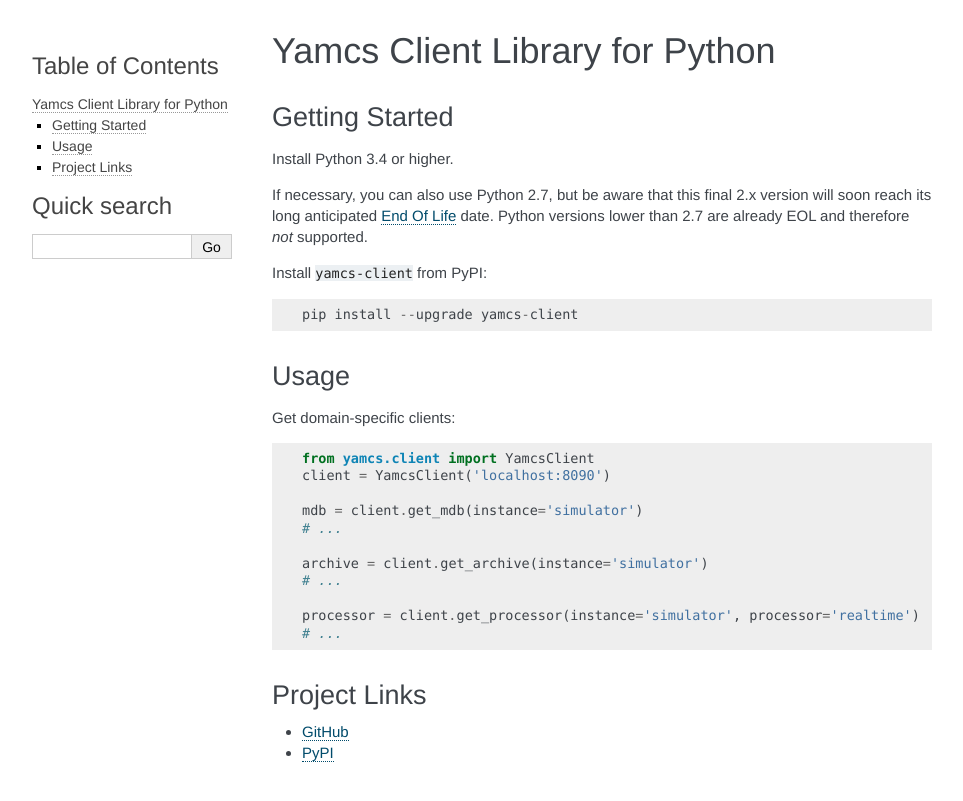
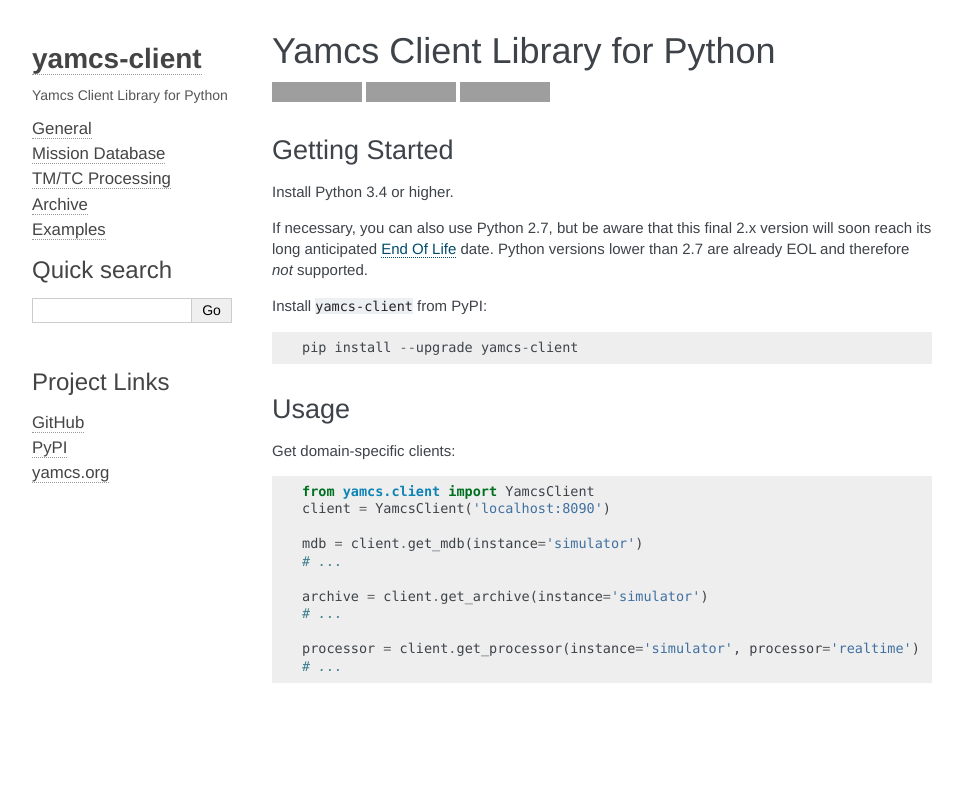
Before and after one commit to yamcs/python-yamcs-client, a Sphinx documentation site: the page built from yamcs-client/docs/index.rst, in a window 1280 px wide. Shown: the top 801 px of the page, without its empty margins (148-1111 px from the left). Built offline with Sphinx 7.4.7, drawn with Linux system fonts in a browser that asks for light colours; grey boxes are pictures that could not be loaded.

Commit message:
Tweak sidebar and add badges

```diff
--- a/yamcs-client/docs/_static/css-overrides.css
+++ b/yamcs-client/docs/_static/css-overrides.css
@@ -52,6 +52,10 @@
     background-color: #fbe54e !important;
 }
 
+div#searchbox {
+    margin-top: 2em;
+}
+
 /* Hide 'Navigation' header */
 .sphinxsidebarwrapper > h3 {
     display: none;
--- /dev/null
+++ b/yamcs-client/docs/_templates/projectlinks.html
@@ -0,0 +1,15 @@
+<p>&nbsp;</p>
+<div>
+    <h3>Project Links</h3>
+    <ul>
+        <li class="toctree-l1">
+            <a href="https://github.com/yamcs/yamcs-python/tree/master/yamcs-client">GitHub</a>
+        </li>
+        <li class="toctree-l1">
+            <a href="https://pypi.org/project/yamcs-client/">PyPI</a>
+        </li>
+        <li class="toctree-l1">
+            <a href="https://www.yamcs.org">yamcs.org</a>
+        </li>
+    </ul>
+</div>
--- a/yamcs-client/docs/conf.py
+++ b/yamcs-client/docs/conf.py
@@ -112,7 +112,16 @@
 # default: ``['localtoc.html', 'relations.html', 'sourcelink.html',
 # 'searchbox.html']``.
 #
-# html_sidebars = {}
+html_sidebars = {
+    '**': [
+        'about.html',
+        'navigation.html',
+        'relations.html',
+        'searchbox.html',
+        # located at _templates/
+        'projectlinks.html',
+    ]
+}
 
 html_show_sourcelink = False
 
--- a/yamcs-client/docs/index.rst
+++ b/yamcs-client/docs/index.rst
@@ -41,9 +51,3 @@
 
     processor = client.get_processor(instance='simulator', processor='realtime')
     # ...
-
-Project Links
--------------
-
-* `GitHub <https://github.com/yamcs/yamcs-python/tree/master/yamcs-client>`_
-* `PyPI <https://pypi.org/project/yamcs-client/>`_
```
Also changed, not shown: other parts of yamcs-client/docs/index.rst (+10 -0 lines).
